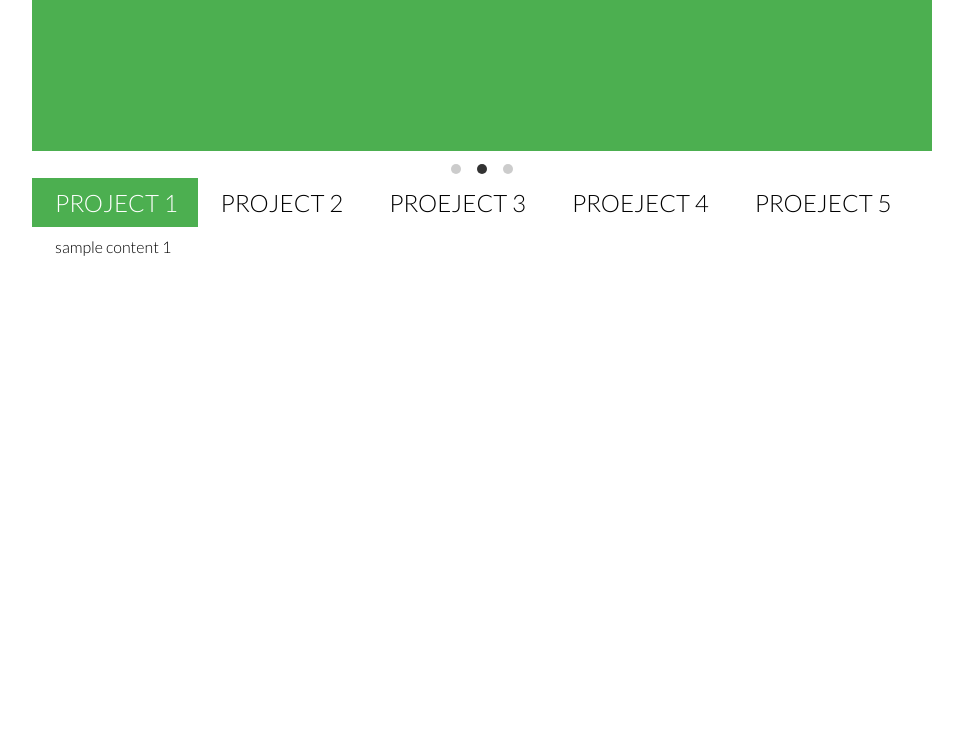
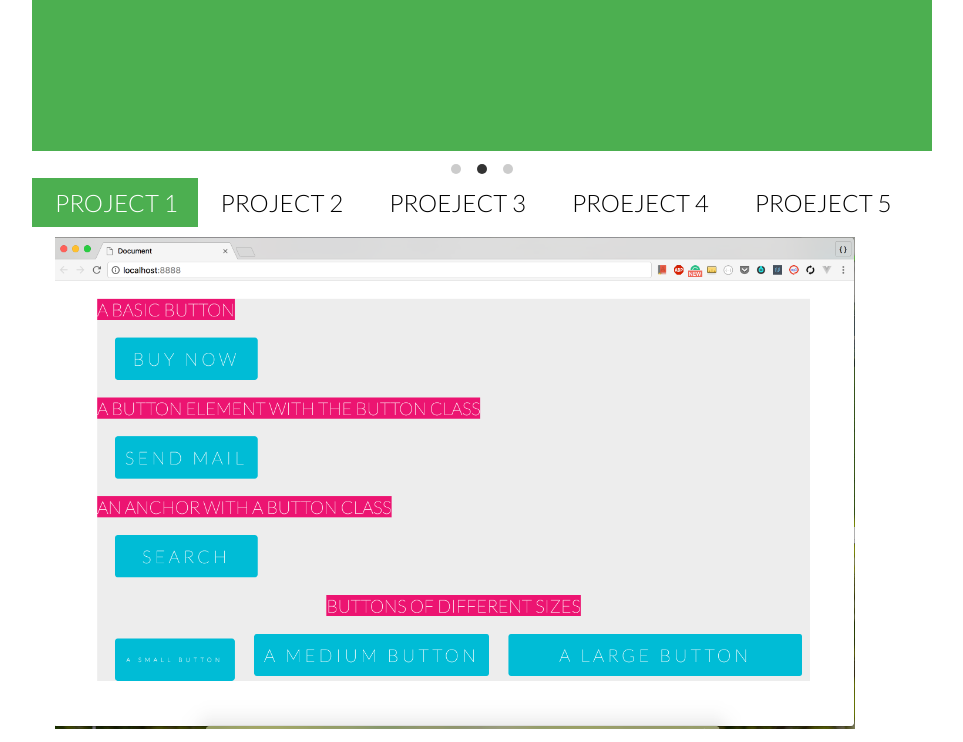
Before and after one commit to wehelie/projects, a plain HTML site: page index.html in a window 1280 px wide. Shown: the part 289-1031 px from the top of the page, without its empty margins (158-1121 px from the left). Before the commit the page ends 800 px from the top, so only its background shows below. Drawn offline with nearby package versions, Linux system fonts and the light colour scheme.

Commit message:
imgs added

```diff
--- a/index.html
+++ b/index.html
@@ -33,7 +33,9 @@
 	  	<input type="radio" name="tab" id="tab5">
 	  	<label for="tab5">Proeject 5</label>
 	 	<!-- Model -->
-	  	<div class="mod">sample content 1</div>
+	  	<div class="mod">
+	  		<a href="projects/web-components/components/buttons/index.html"><img src="img/components.png" alt="buttons" width="800"></a>
+	  	</div>
 	  	<div class="mod">sample content 2</div>
 	  <div class="mod">sample content 3</div>
 	  <div class="mod">sample content 4</div>
```
Also changed, not shown: img/components.png (added).
